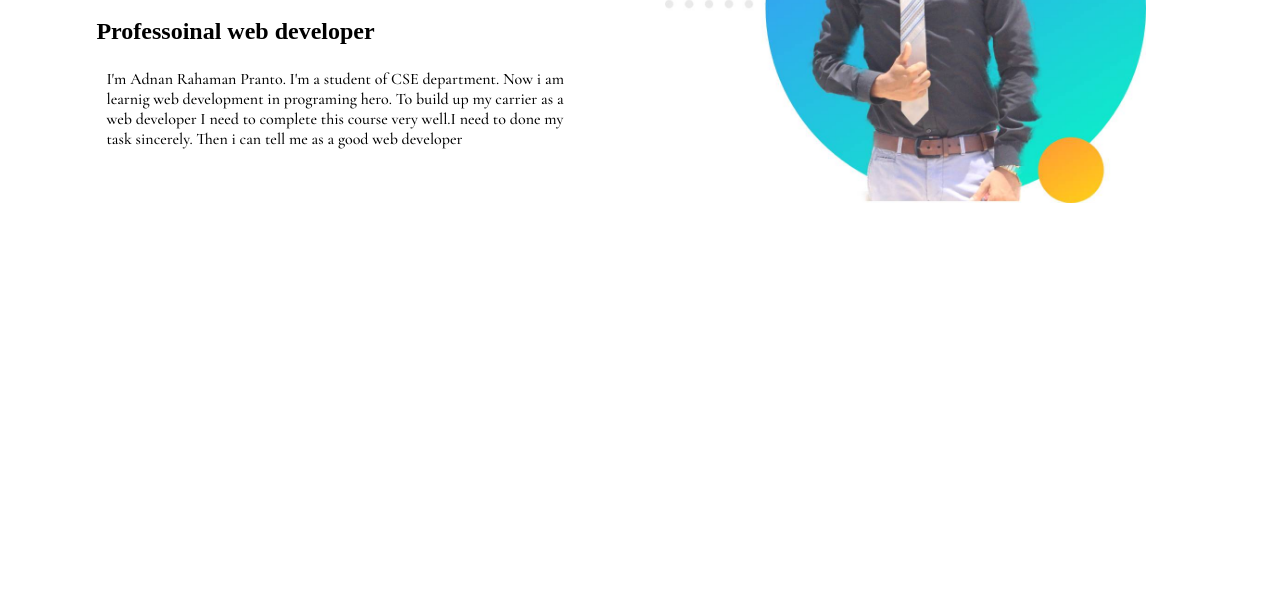
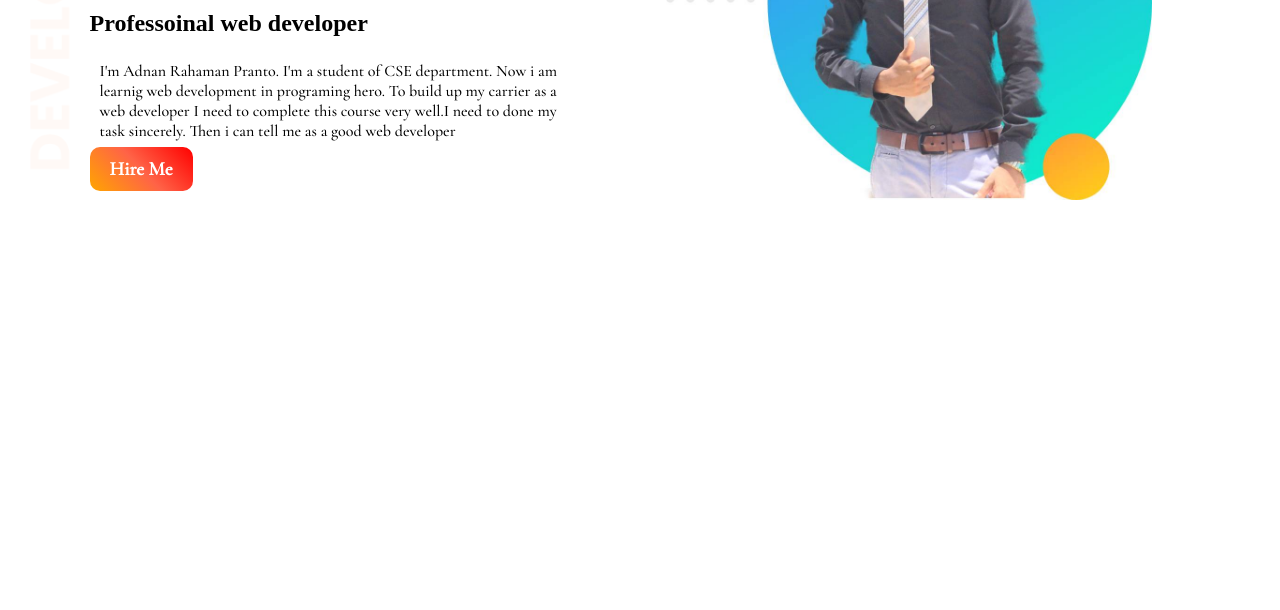
Before and after one commit to Adnan-Pranto/web-protfolio, a plain HTML site: page index.html in a window 1280 px wide. Shown: the part 190-800 px from the top of the page. Drawn offline with nearby package versions, Linux system fonts and the light colour scheme.

Commit message:
add ancor & link with inked in

```diff
--- a/index.html
+++ b/index.html
@@ -11,12 +11,13 @@
     <link rel="stylesheet" href="style.css">
 </head>
 <body>
-   <section>
+   <section class="banner">
        <div class="half-me">
         <h1 id="head">Welcome To </h1>
         <h1><span class="name-hi">Adnan Pranto</span> Websit</h1>
         <h3>Professoinal web developer</h3>
         <p class="about-me">I'm Adnan Rahaman Pranto. I'm a student of CSE department. Now i am learnig web development in programing hero. To build up my carrier as a web developer I need to complete this course very well.I need to done my task sincerely. Then i can tell me as a good web developer </p>
+        <a class="button" target="_blank" href="https://www.linkedin.com/in/adnan-pranto-922b01202/"> Hire Me</a>
        </div>
        <div class="half-me">
            <img src="images/image 10.jpg" alt="">
--- a/style.css
+++ b/style.css
@@ -14,6 +14,7 @@ h3{
     color: orange;
 }
 body{
+    margin: 0;
     font-family: 'Cormorant Garamond', serif;
 }
 .about-me{
@@ -29,3 +30,18 @@ body{
 .half-me img {
     width: 100%;
 }
+.banner{
+    background-image: url("images/top-banner.png");
+}
+section{
+    height: 500px;
+}
+.button{
+    padding: 10px 20px;
+    background-image: linear-gradient(47deg, orange, tomato ,red);
+    font-size: larger;
+    font-weight: 700;
+    color: white;
+    text-decoration: none;
+    border-radius: 10px;
+}
```
